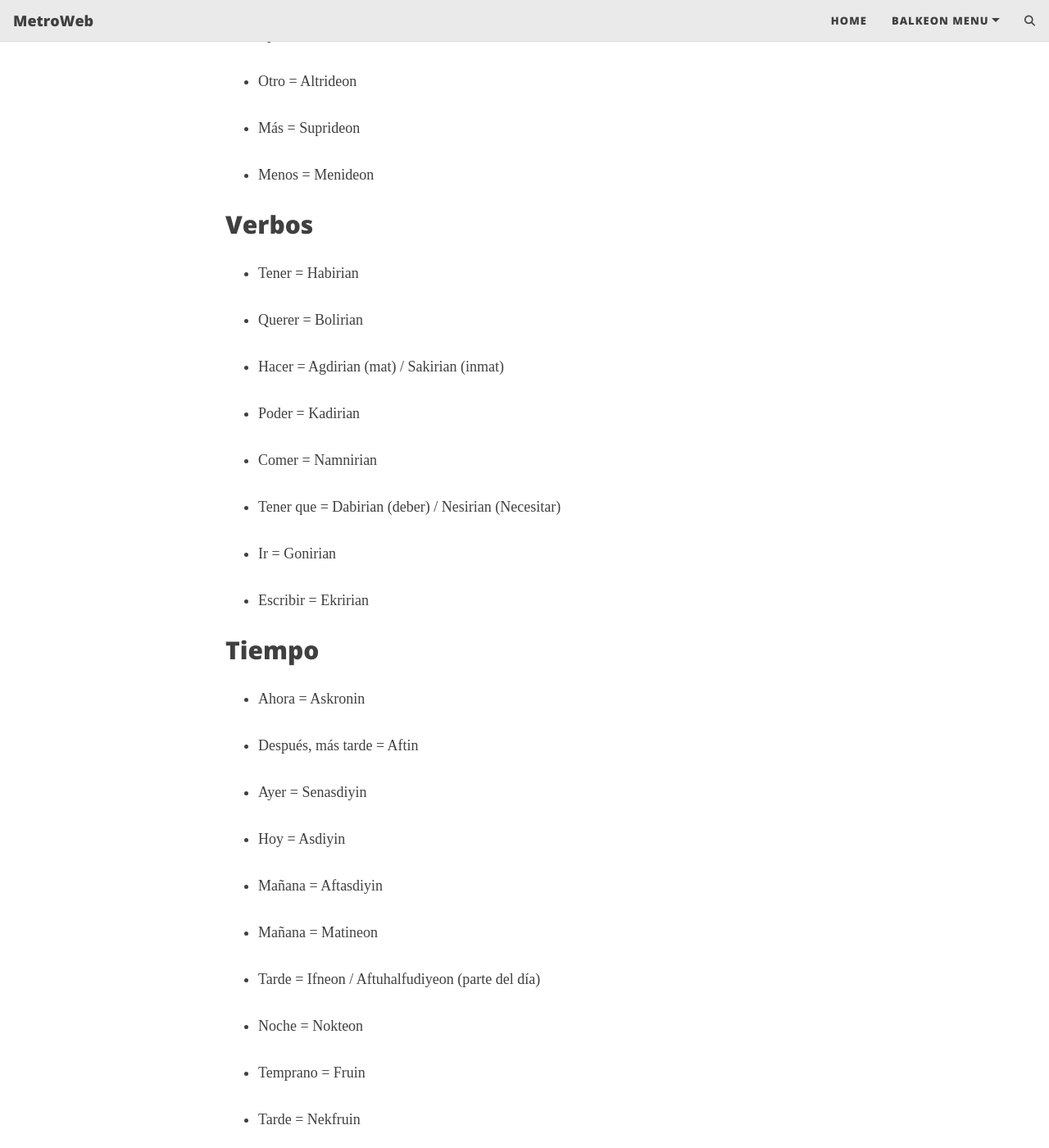
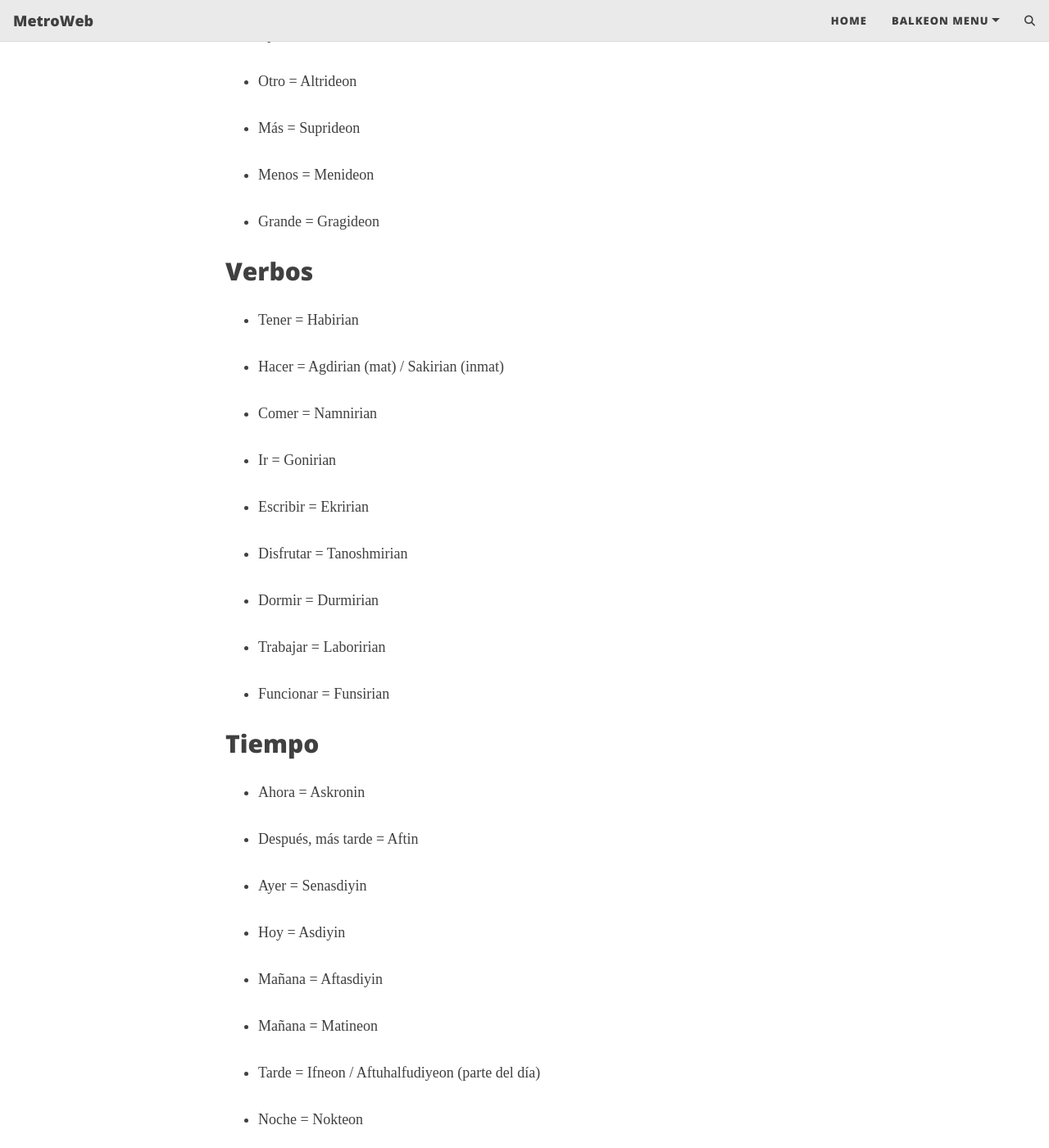
Before and after one commit to MetroManSR/MetroWeb1, a Jekyll site: the page built from balkeon/docs/vocabulary.md, in a window 1280 px wide and 1400 px high, scrolled down 2436 px. Shown: the whole window at 82% size. Built offline with Jekyll 4.4.1, drawn with Linux system fonts in a browser that asks for light colours; our own code applies the rules of GitHub Pages for plain Markdown files; comment, search, counter and statistics services are not loaded; some of the changed text lies outside the part shown.

Commit message:
More Info in vocabulary.md

```diff
--- a/balkeon/docs/vocabulary.md
+++ b/balkeon/docs/vocabulary.md
@@ -91,23 +91,27 @@
 
 - Menos = Menideon
 
+- Grande = Gragideon
+
 ## Verbos
 
 - Tener = Habirian
 
-- Querer = Bolirian
-
 - Hacer = Agdirian (mat) / Sakirian (inmat)
 
-- Poder = Kadirian
-
 - Comer = Namnirian
-
-- Tener que = Dabirian (deber) / Nesirian (Necesitar)
 
 - Ir = Gonirian
 
 - Escribir = Ekririan
+
+- Disfrutar = Tanoshmirian
+
+- Dormir = Durmirian
+
+- Trabajar = Laboririan
+
+- Funcionar = Funsirian
 
 ## Tiempo
 
```
Also changed, not shown: other parts of balkeon/docs/vocabulary.md (+10 -0 lines).
